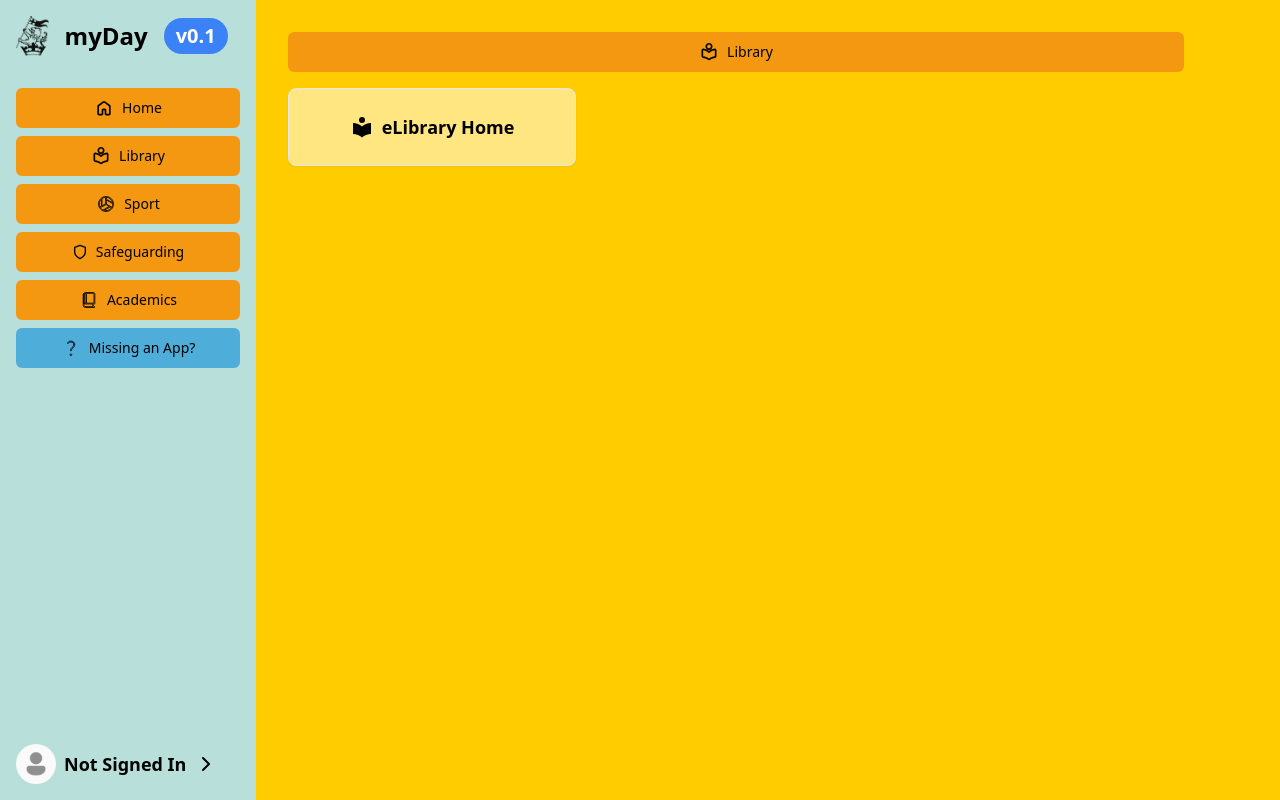
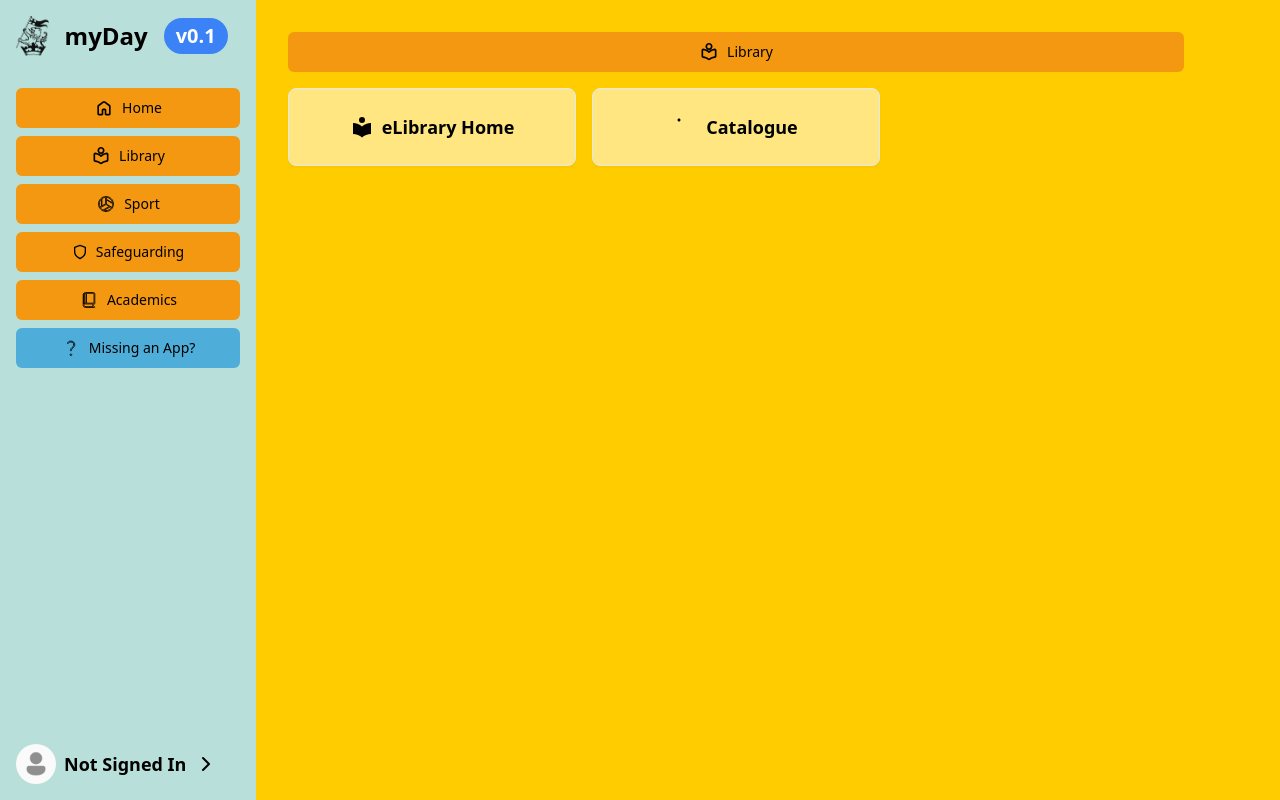
Before and after one commit to leowilkin/compass, an Astro site: page /library in a window 1280 px wide. Built offline with nearby package versions, Linux system fonts and the light colour scheme; Astro itself is replaced by a stand-in of ours.

Commit message:
Fabian first commit

```diff
--- a/src/pages/library.astro
+++ b/src/pages/library.astro
@@ -8,5 +8,6 @@ import MainLayout from '../layouts/MainLayout.astro';
           <LibraryTab />
           <div class="grid grid-cols-3 gap-4">
           <Card title="eLibrary Home" link="https://wellingtoncloud.sharepoint.com/sites/wc-library/SitePages/Home.aspx" svg="M12 8a3 3 0 0 0 3-3a3 3 0 0 0-3-3a3 3 0 0 0-3 3a3 3 0 0 0 3 3m0 3.54C9.64 9.35 6.5 8 3 8v11c3.5 0 6.64 1.35 9 3.54c2.36-2.19 5.5-3.54 9-3.54V8c-3.5 0-6.64 1.35-9 3.54" />
+          <Card title="Catalogue" link="https://accessit.wellingtoncollege.org.uk/" svg="M3.5 5c0 -0.83 0.67 -1.5 1.5 -1.5c0.83 0 1.5 0.67 1.5 1.5c0 0.83 -0.67 1.5 -1.5 1.5c-0.83 0 -1.5 -0.67 -1.5 -1.5Z" />
           </div>
 </MainLayout>
```
